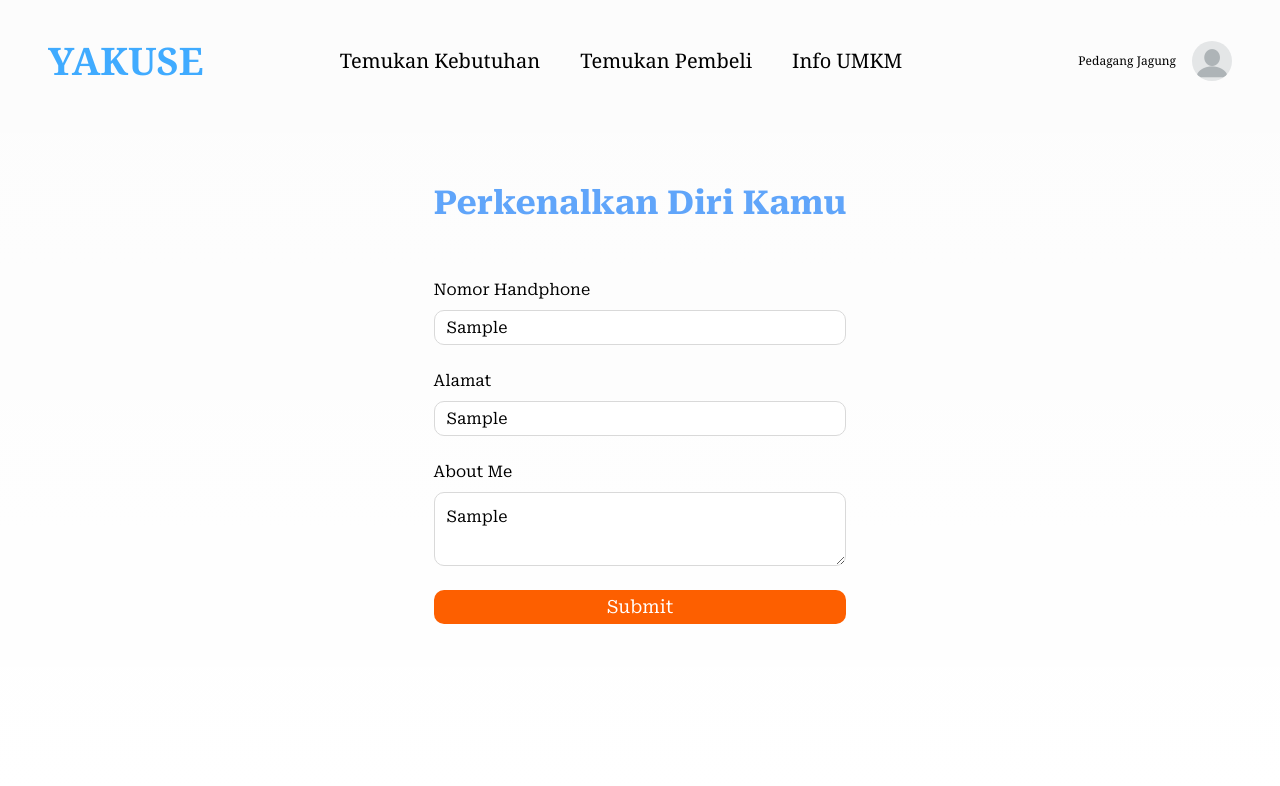
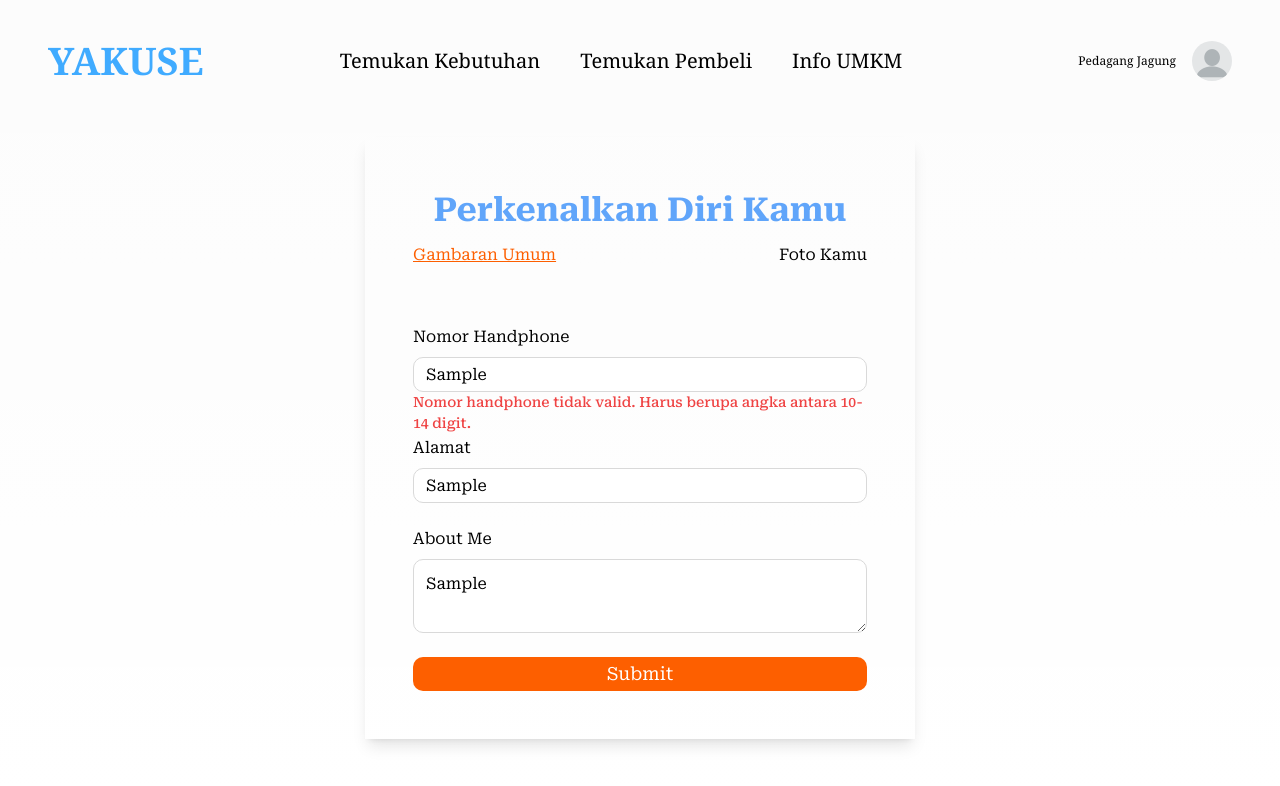
Before and after one commit to IryIndriyanto/yakuse-fe, a Next.js app: page /edit-profile in a window 1280 px wide. Both pictures are taken after typing "Sample", "Sample", "Sample" into the empty fields and a click on the button "Submit". Shown: the top 786 px of the page. Built offline with nearby package versions, Linux system fonts and the light colour scheme; no server answers.

Commit message:
feat: add link for each form

```diff
--- a/src/app/(form)/edit-profile-photo/page.tsx
+++ b/src/app/(form)/edit-profile-photo/page.tsx
@@ -6,6 +6,7 @@ import axios from "axios";
 import { toast } from "react-hot-toast";
 import { useRouter } from "next/navigation";
 import { BASE_URL } from "@/utils/constant";
+import Link from "next/link";
 
 const EditProfilePhoto = () => {
   const [selectedImage, setSelectedImage] = useState<File | null>(null);
@@ -66,9 +67,14 @@ const EditProfilePhoto = () => {
   return (
     <div className="min-h-[80vh] flex items-center justify-center ">
       <div className="bg-white p-12 rounded-lg shadow-lg max-w-md w-full">
-        <h2 className="text-[33px] font-[700] text-blue-400 text-center mb-12">
+        <h2 className="text-[33px] font-[700] text-blue-400 text-center">
           Edit Profile Photo
         </h2>
+        <div className="w-full my-2 flex justify-between  mb-12">
+          <Link className="hover:text-p-four hover:underline " href="/edit-profile">Gambaran Umum</Link>
+          <p className="text-p-four underline">Foto Kamu</p>
+        </div>
+
         <form onSubmit={handleSubmit} className="space-y-4">
           <div className="flex flex-col items-center mb-12">
             <label htmlFor="fileUpload" className="cursor-pointer">
--- a/src/app/(form)/edit-profile/page.tsx
+++ b/src/app/(form)/edit-profile/page.tsx
@@ -3,48 +3,76 @@
 import FormButton from "@/components/FormButton";
 import InputForm from "@/components/InputForm";
 import TextArea from "@/components/TextArea";
+import { BASE_URL } from "@/utils/constant";
+import axios from "axios";
 import { ErrorMessage, Field, Formik } from "formik";
+import Link from "next/link";
+import { useRouter } from "next/navigation";
 import { useState } from "react";
+import toast from "react-hot-toast";
 import * as Yup from "yup";
 
 const EditProfile = () => {
   const [isLoading, setIsLoading] = useState(false);
-
-  const categories = [
-    "Industri",
-    "Kreatif",
-    "Pertanian",
-    "Teknologi",
-    "Pendidikan",
-    "Transportasi",
-    "Properti",
-    "Kuliner",
-  ];
+  const [isDisable, setIsDisable] = useState(false);
+  const router = useRouter();
 
   const initialValues = {
-    phoneNumber: "",
+    phone: "",
     address: "",
-    aboutMe: "",
+    about_me: "",
   };
 
   const validationSchema = Yup.object({
-    phoneNumber: Yup.string().required("Nomor handphone wajib diisi."),
+    phone: Yup.string()
+      .matches(
+        /^[0-9]{10,14}$/,
+        "Nomor handphone tidak valid. Harus berupa angka antara 10-14 digit."
+      )
+      .required("Nomor handphone wajib diisi."),
     address: Yup.string().required("Alamat wajib diisi."),
-    aboutMe: Yup.string().required("About Me wajib diisi."),
+    about_me: Yup.string().required("About Me wajib diisi."),
   });
 
-  function handleSubmit() {}
+  async function handleEditProfile(values: typeof initialValues) {
+    setIsLoading(true);
+    setIsDisable(true);
+
+    try {
+      const response = await axios.put(`${BASE_URL}/user/edit`, values, {
+        headers: {
+          Authorization: `Bearer ${localStorage.getItem("access_token")}`,
+        },
+      });
+      if (response.status === 201) {
+        toast.success("Profile Updated");
+        router.push("/profile-user");
+      }
+    } catch (error) {
+      if (axios.isAxiosError(error) && error.response) {
+        toast.error(`${error.response.data.detail}`);
+      }
+    } finally {
+      setIsLoading(false);
+    }
+  }
 
   return (
-    <main className="h-[70vh] flex items-center justify-center">
-      <div className="max-w-[600px] flex flex-col justify-center items-center">
+    <main className="min-h-[70vh] pt-4 flex items-center justify-center">
+      <div className="w-[550px] p-12 flex flex-col justify-center items-center shadow-lg">
         <h1 className="text-[33px] font-[700] text-blue-400">
           Perkenalkan Diri Kamu
         </h1>
+
+        <div className="w-full my-2 flex justify-between">
+          <p className="text-p-four underline">Gambaran Umum</p>
+          <Link className="hover:text-p-four hover:underline" href="/edit-profile-photo">Foto Kamu</Link>
+        </div>
+
         <Formik
           initialValues={initialValues}
           validationSchema={validationSchema}
-          onSubmit={handleSubmit}
+          onSubmit={handleEditProfile}
         >
           {({ values, handleChange, handleSubmit }) => {
             return (
@@ -55,18 +83,18 @@ const EditProfile = () => {
                 <div className="w-full">
                   <Field
                     component={InputForm}
-                    id="phoneNumber"
-                    name="phoneNumber"
+                    id="phone"
+                    name="phone"
                     label="Nomor Handphone"
                     type="text"
                     placeholder="Nomor Handphone"
-                    value={values.phoneNumber}
+                    value={values.phone}
                     onChange={handleChange}
                   />
                   <ErrorMessage
-                    name="phoneNumber"
+                    name="phone"
                     component="div"
-                    className="text-red-500 text-[14px] font-[500] h-[20px] w-full"
+                    className="text-red-500 text-[14px] font-[500] h-[20px] text-wrap"
                   />
                 </div>
 
@@ -91,25 +119,24 @@ const EditProfile = () => {
                 <div className="w-full">
                   <Field
                     component={TextArea}
-                    id="aboutMe"
-                    name="aboutMe"
+                    id="about_me"
+                    name="about_me"
                     label="About Me"
                     placeholder="About Me"
-                    value={values.aboutMe}
+                    value={values.about_me}
                     onChange={handleChange}
                   />
                   <ErrorMessage
-                    name="aboutMe"
+                    name="about_me"
                     component="div"
                     className="text-red-500 text-[14px] font-[500] h-[20px] w-full"
                   />
                 </div>
 
-
                 <FormButton
                   text="Submit"
                   type="submit"
-                  disabled={isLoading}
+                  disabled={isDisable}
                   isLoading={isLoading}
                 />
               </form>
```
